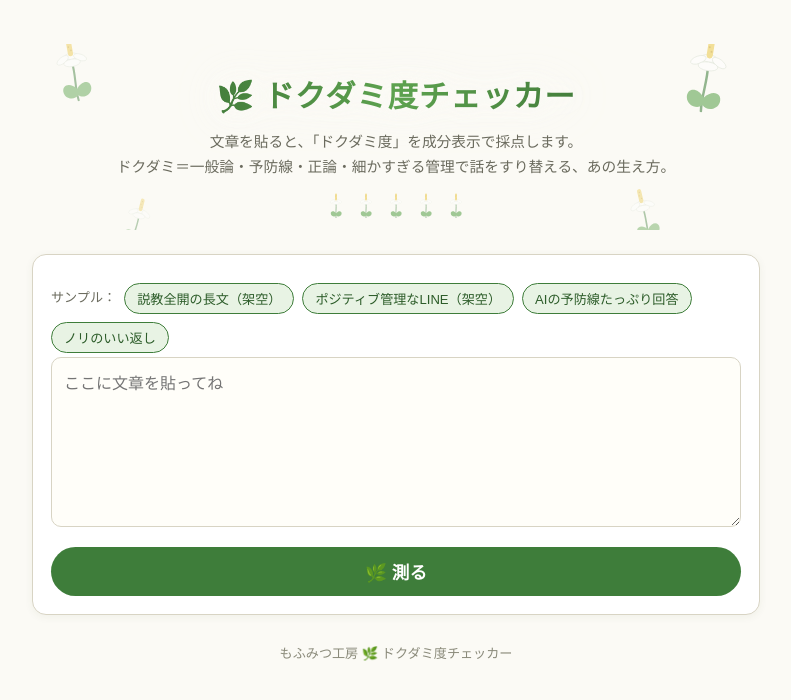
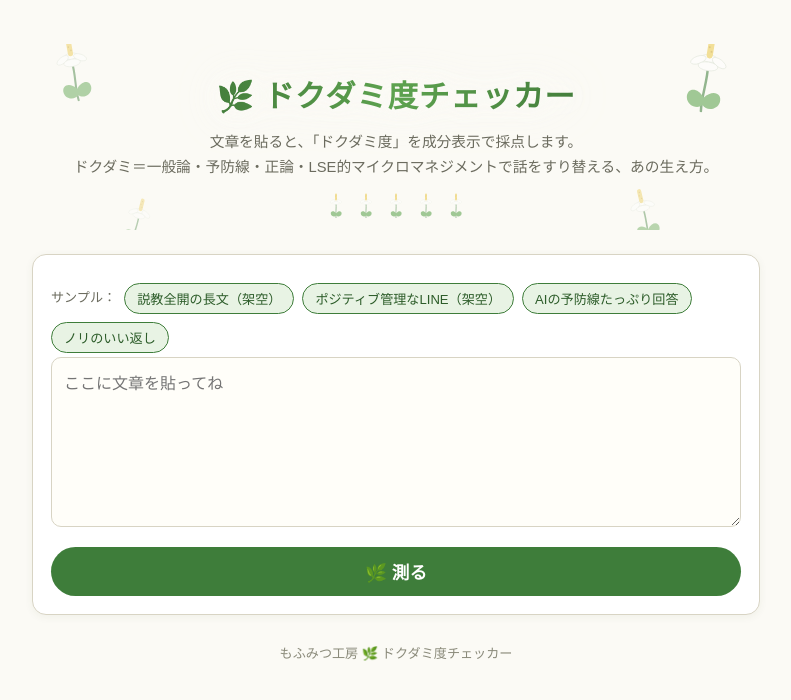
Before and after one commit to mofu-mitsu/mofu-mitsu.github.io, a plain HTML site: page dokudami-checker.html in a window 1280 px wide. Shown: the whole page, without its empty margins (244-1035 px from the left). Drawn offline with Linux system fonts and the light colour scheme; a web font is replaced by a local one.

Commit message:
Update dokudami-checker.html

```diff
--- a/dokudami-checker.html
+++ b/dokudami-checker.html
@@ -101,7 +101,7 @@
       <svg class="deco d3" viewBox="0 0 100 130"><use href="#dokudami-flower"/></svg>
       <svg class="deco d4" viewBox="0 0 100 130"><use href="#dokudami-flower"/></svg>
       <h1>🌿 ドクダミ度チェッカー</h1>
-      <p class="sub">文章を貼ると、「ドクダミ度」を成分表示で採点します。<br>ドクダミ＝一般論・予防線・正論・細かすぎる管理で話をすり替える、あの生え方。</p>
+      <p class="sub">文章を貼ると、「ドクダミ度」を成分表示で採点します。<br>ドクダミ＝一般論・予防線・正論・LSE的マイクロマネジメントで話をすり替える、あの生え方。</p>
       <div class="divider">
         <svg viewBox="0 0 100 130"><use href="#dokudami-flower"/></svg>
         <svg viewBox="0 0 100 130"><use href="#dokudami-flower"/></svg>
```
